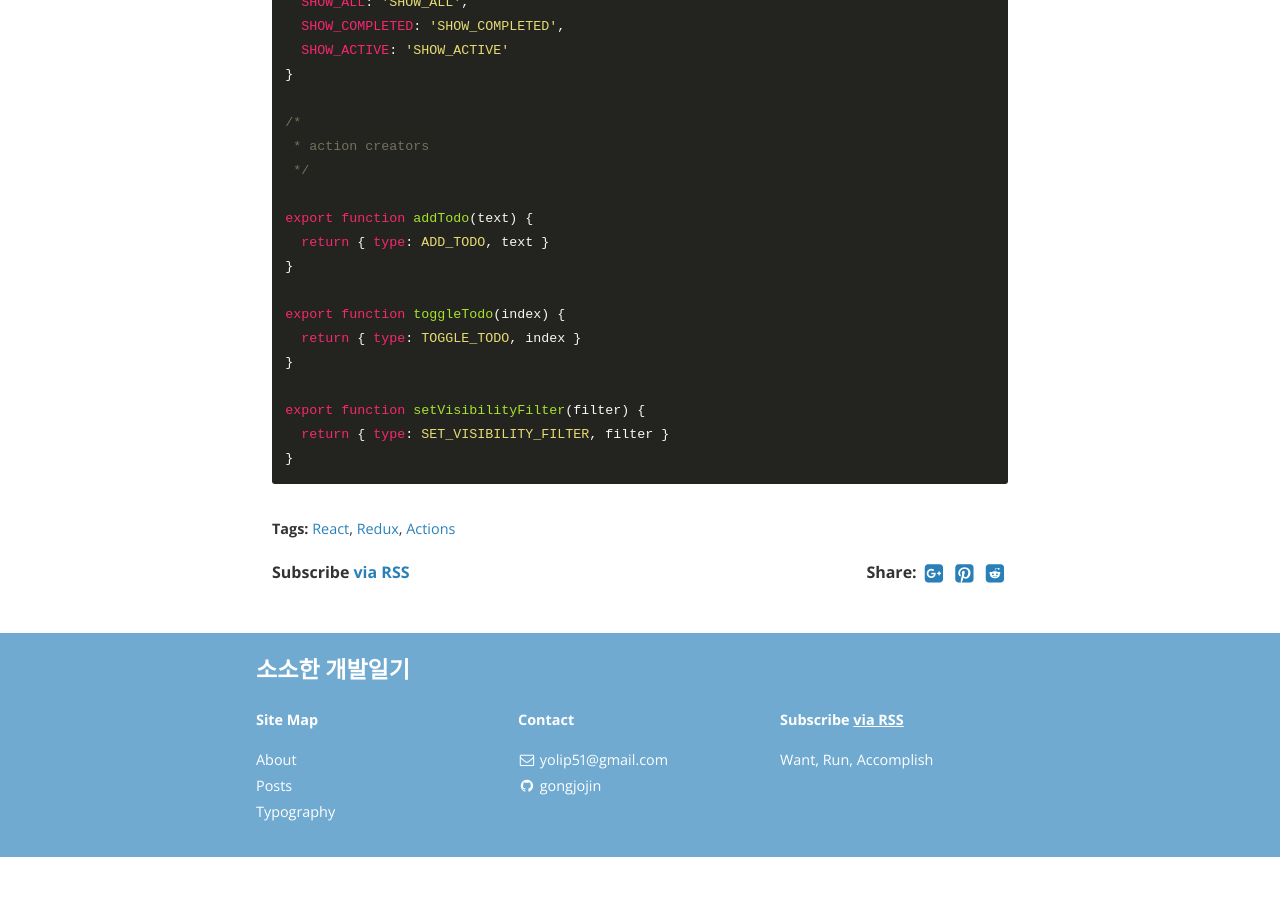
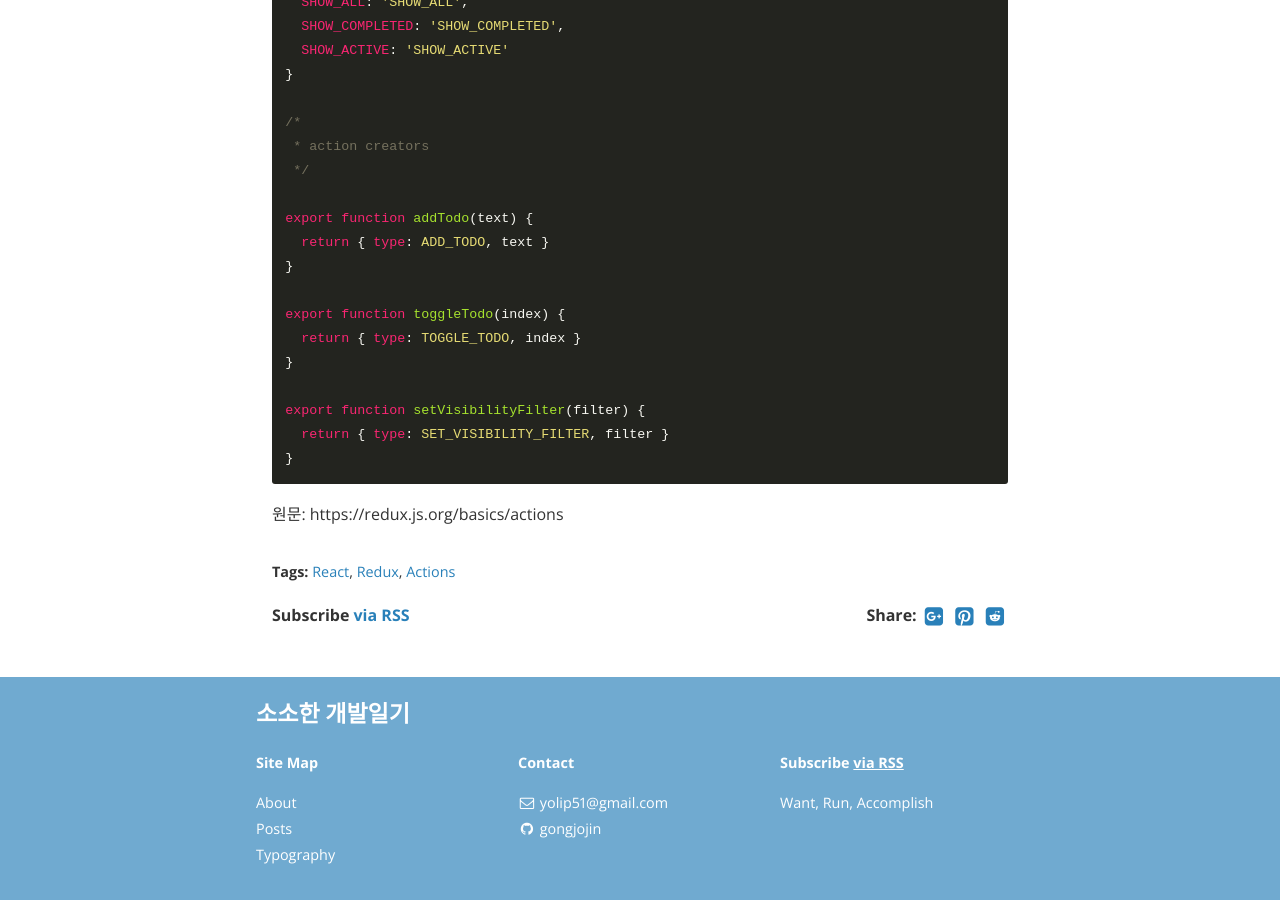
Before and after one commit to gonghojin/gonghojin.github.io, a Jekyll site: the page built from _posts/react/2019-09-08-redux1.md, in a window 1280 px wide and 900 px high, scrolled down 3482 px. Built offline with Jekyll 4.4.1, drawn with Linux system fonts in a browser that asks for light colours; nearby versions of some CDN libraries; comment, search, counter and statistics services are not loaded; before the commit the page ends 4339 px from its top, so only the background shows below that; part of the change alters nothing that is shown.

Commit message:
Fix: 출처

```diff
--- a/_posts/react/2019-09-08-redux1.md
+++ b/_posts/react/2019-09-08-redux1.md
@@ -132,3 +132,5 @@ export function setVisibilityFilter(filter) {
   return { type: SET_VISIBILITY_FILTER, filter }
 }
 ~~~
+
+원문: https://redux.js.org/basics/actions
```
